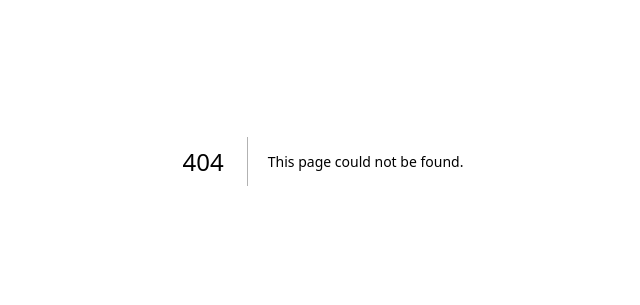
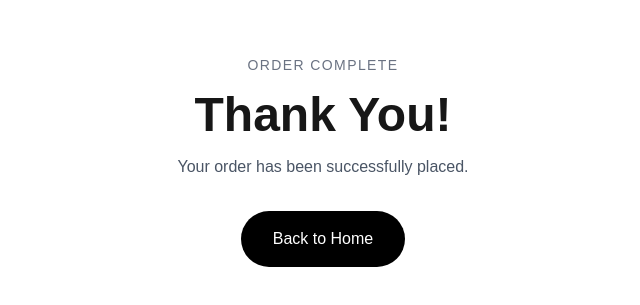
Before and after one commit to hilmanshidqie/kalora, a Next.js app: page /success in a window 1280 px wide. Before the commit this address had no page. Shown: the part 239-544 px from the top of the page, without its empty margins (317-957 px from the left). Built offline with nearby package versions, Linux system fonts and the light colour scheme.

Commit message:
Complete checkout and order success flow

```diff
--- a/app/checkout/page.tsx
+++ b/app/checkout/page.tsx
@@ -46,7 +46,7 @@ export default function CheckoutPage() {
 
           <button
   onClick={() => {
-    alert("Order placed successfully!");
+    window.location.href = "/success";
   }}
   className="w-full rounded-full bg-black px-8 py-4 text-white"
 >
--- /dev/null
+++ b/app/success/page.tsx
@@ -0,0 +1,26 @@
+export default function SuccessPage() {
+  return (
+    <main className="flex min-h-screen items-center justify-center p-8">
+      <div className="text-center">
+        <p className="text-sm uppercase tracking-widest text-gray-500">
+          Order Complete
+        </p>
+
+        <h1 className="mt-4 text-5xl font-bold">
+          Thank You!
+        </h1>
+
+        <p className="mx-auto mt-4 max-w-md text-gray-600">
+          Your order has been successfully placed.
+        </p>
+
+        <a
+          href="/"
+          className="mt-8 inline-block rounded-full bg-black px-8 py-4 text-white"
+        >
+          Back to Home
+        </a>
+      </div>
+    </main>
+  );
+}
```
